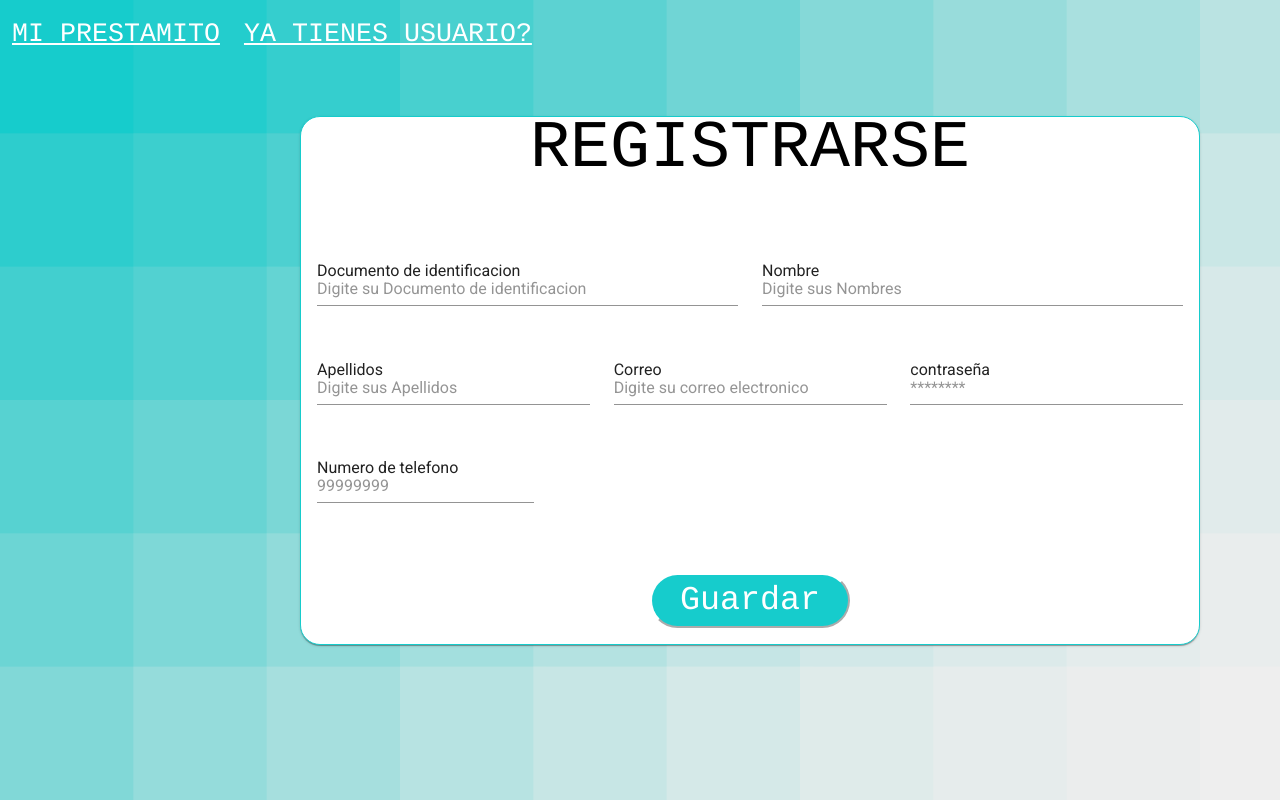
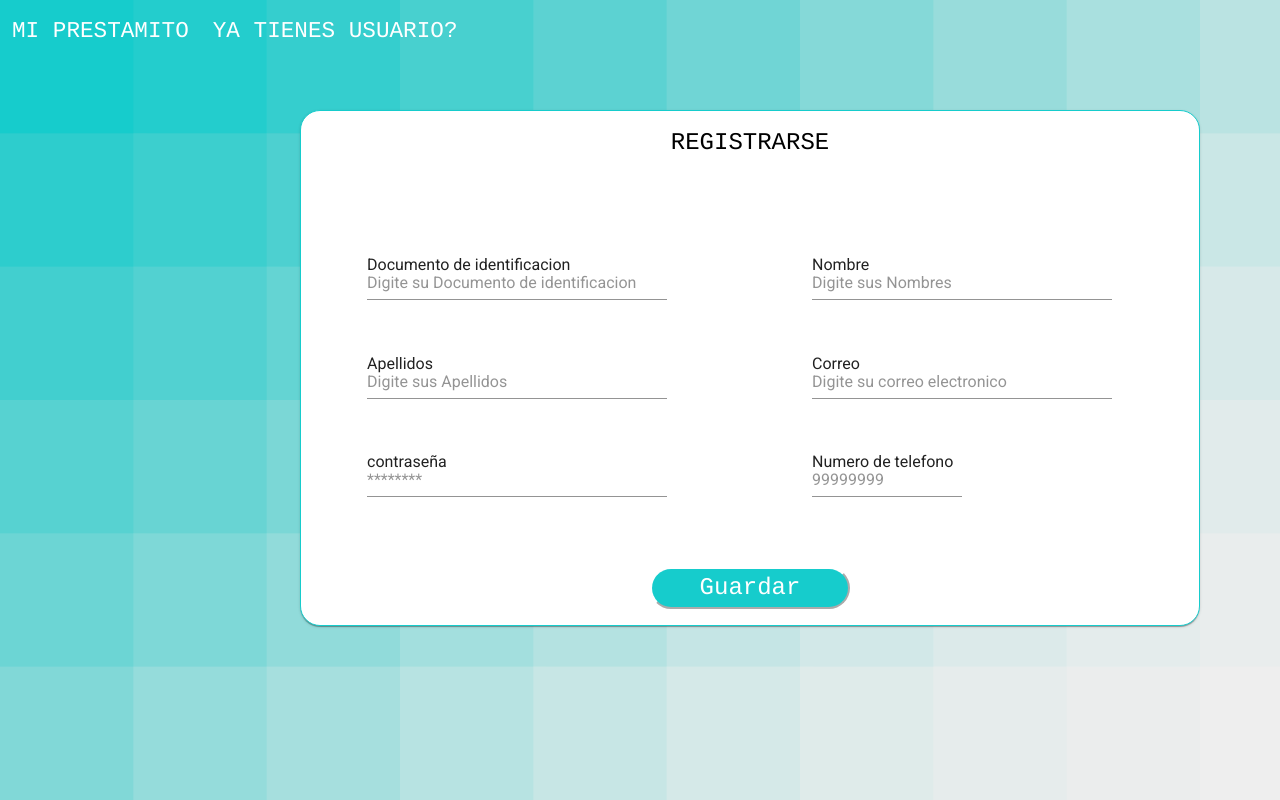
Before and after one commit to esamconcoha/quejas-front, an Angular app: page /registrarse-usuario in a window 1280 px wide. Built offline with nearby package versions, Linux system fonts and the light colour scheme.

Commit message:
Pantalla de registro modificada

```diff
--- a/src/app/componentes/Usuario-Externo/Mi-prestamito-registrarse/Mi-prestamito-registrarse.component.css
+++ b/src/app/componentes/Usuario-Externo/Mi-prestamito-registrarse/Mi-prestamito-registrarse.component.css
@@ -1,5 +1,5 @@
 .botonLogin{
-    font-size: 20pt;
+    font-size: 17pt;
     font-family: 'Segoe UI Black', Courier, monospace;
     border: transparent;
     color: white;
@@ -36,10 +36,17 @@ h1{
 
   .Guardar{
     font-family: 'Segoe UI Black', Courier, monospace;
-    font-size: 25pt;
+    font-size: 18pt;
     color:white;
     background-color:#16CCCC;
     border-radius: 30px;
     border-color: white;
      width: 200px;
   }
+.title{
+    font-family: 'Segoe UI Black', Courier, monospace;
+    font-size: 18pt;
+}
+ .col{
+    margin-left: 50px;
+ }
--- a/src/app/componentes/Usuario-Externo/Mi-prestamito-registrarse/Mi-prestamito-registrarse.component.html
+++ b/src/app/componentes/Usuario-Externo/Mi-prestamito-registrarse/Mi-prestamito-registrarse.component.html
@@ -2,10 +2,10 @@
   <nav class="navbar navbar-expand-sm">
     <ul class="navbar-nav">
       <li class="nav-item">
-        <button (click)="Home()" type="button" class="btn btn-link botonLogin">MI PRESTAMITO</button>
+        <button (click)="Home()" type="button" class="btn botonLogin">MI PRESTAMITO</button>
       </li>
       <li class="nav-item">
-        <button (click)="irSesion()" type="button" class="btn btn-link botonLogin">YA TIENES USUARIO?</button>
+        <button (click)="irSesion()" type="button" class="btn botonLogin">YA TIENES USUARIO?</button>
       </li>
     </ul>
   </nav>
@@ -13,19 +13,19 @@
   <div style="margin-left: 300px;">
 
     <mat-card >
-      <h1 class="text-center"> REGISTRARSE</h1>
+      <h1 class="text-center title"> REGISTRARSE</h1>
       <form [formGroup]="formularioCreacionUsuario">
         <br> <br>
         <div class="row ">
           <div class="col">
-            <mat-form-field appearance="standard" style="width:100%">
+            <mat-form-field appearance="standard" style="width:300px">
               <label for="dpi">Documento de identificacion </label>
               <input formControlName="dpi" matInput type="number" max="999999999999999" required pattern="[0-9]{1,15}"
                 placeholder="Digite su Documento de identificacion">
             </mat-form-field>
           </div>
           <div class="col">
-            <mat-form-field appearance="standard" style="width:100%">
+            <mat-form-field appearance="standard" style="width:300px">
               <label for="Nombre">Nombre </label>
               <input matInput type="text" maxlength="100" formControlName="Nombre" required placeholder="[a-zA-Z]{1,50}"
                 placeholder="Digite sus Nombres">
@@ -35,7 +35,7 @@
 
         <div class="row ">
           <div class="col">
-            <mat-form-field appearance="standard" style="width:100%">
+            <mat-form-field appearance="standard" style="width:300px">
               <label for="apellidos">Apellidos </label>
               <input matInput type="text" maxlength="100" formControlName="apellidos" required
                 placeholder="[a-zA-Z]{1,50}" requird placeholder="Digite sus Apellidos">
@@ -43,25 +43,28 @@
           </div>
 
           <div class="col">
-            <mat-form-field appearance="standard" style="width:100%">
+            <mat-form-field appearance="standard" style="width:300px">
               <label for="correo">Correo </label>
               <input matInput type="email" formControlName="correo" requird placeholder="Digite su correo electronico"
                 required pattern="[a-zA-Z0-9_]+([.][a-zA-Z0-9_]+)*@[a-zA-Z0-9_]+([.][a-zA-Z0-9_]+)*[.][a-zA-Z]{1,5}">
             </mat-form-field>
           </div>
 
+
+        </div>
+
+
+        <div class="row ">
+
           <div class="col">
-            <mat-form-field appearance="standard" style="width:100%">
+            <mat-form-field appearance="standard" style="width:300px">
               <label for="password">contraseña</label>
               <input matInput type="password" minlength="6" formControlName="password" requird placeholder="********">
             </mat-form-field>
           </div>
-        </div>
 
-
-        <div class="row ">
           <div class="col">
-            <mat-form-field appearance="standard" style="width:25%">
+            <mat-form-field appearance="standard" style="width:150px">
               <label for="numeroTelefono">Numero de telefono </label>
               <input matInput type="number" required placeholder="[0,9]{1,8}" formControlName="numeroTelefono" requird
                 placeholder="99999999">
```
